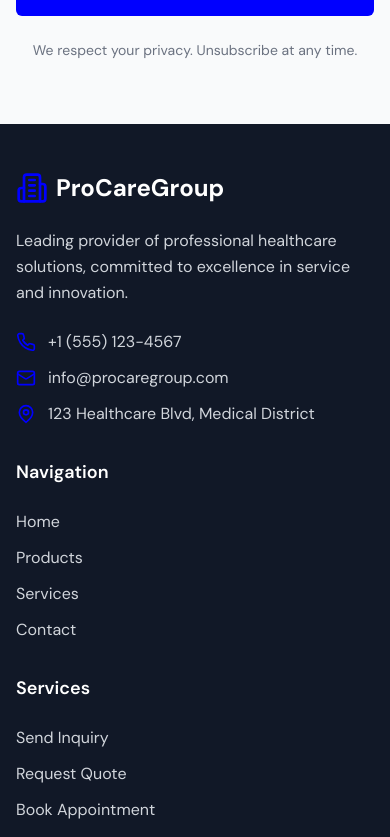
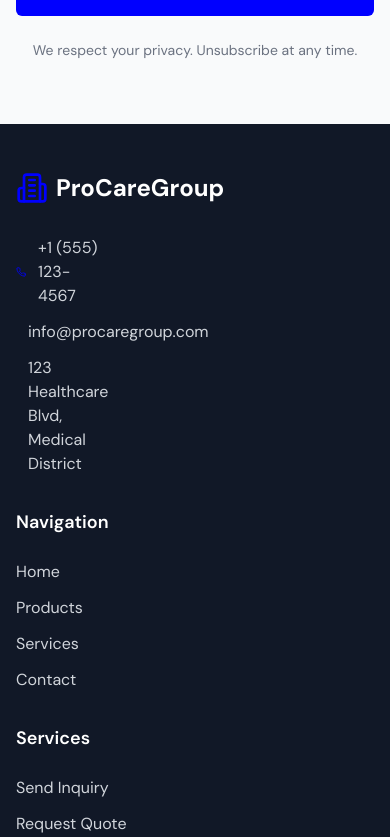
Before and after one commit to ayekotchikpa6/ProCareGroup, a React (Vite) app: page / in a window 390 px wide. Shown: the part 8327-9164 px from the top of the page. Built offline with nearby package versions, Linux system fonts and the light colour scheme.

Commit message:
added style for md screen

```diff
--- a/src/components/Footer.tsx
+++ b/src/components/Footer.tsx
@@ -38,20 +38,24 @@ const Footer: React.FC<FooterProps> = ({ footerLinks, onNavigate }) => {
 
   return (
     <footer className="bg-gray-900 text-primary">
-      <div className="max-w-7xl mx-auto px-4 sm:px-6 lg:px-8 py-12">
-        <div className="grid grid-cols-1 md:grid-cols-2 lg:grid-cols-4 gap-8">
-          {/* Company Info */}
-          <div className="space-y-6">
+      <div className="max-w-8xl mx-auto px-4 sm:px-6 lg:px-8 py-12">
+        <div className="grid grid-cols-1 md:grid-cols-1 lg:grid-cols-2 gap-8">
+          {/* Company */}
+          <div className="flex flex-row space-y-6">
             <div className="flex items-center space-x-2">
               <Building2 className="h-8 w-8 text-secondary" />
               <span className="text-2xl font-bold">ProCareGroup</span>
             </div>
+          </div>
 
-            <p className="text-gray-300 leading-relaxed">
+            {
+            /*<p className="text-gray-300 leading-relaxed">
               Leading provider of professional healthcare solutions,
               committed to excellence in service and innovation.
-            </p>
+            </p>*/
+            }
 
+          <div className='grid grid-cols-4'>
             <div className="space-y-3">
               <div className="flex items-center space-x-3 text-gray-300">
                 <Phone className="h-5 w-5 text-secondary" />
--- a/src/components/Navbar.tsx
+++ b/src/components/Navbar.tsx
@@ -58,7 +58,7 @@ const Navbar: React.FC<NavbarProps> = ({
     <>
       {/* Desktop Navigation */}
       <nav className="bg-primary border-b border-gray-100 sticky top-0 z-50 shadow-sm hidden md:block">
-        <div className="max-w-7xl mx-auto px-4 sm:px-6 lg:px-8">
+        <div className="max-w-8xl mx-auto px-4 sm:px-6 lg:px-8">
           <div className="flex justify-between items-center h-16">
             {/* Logo */}
             <div className="flex items-center">
--- a/tailwind.config.js
+++ b/tailwind.config.js
@@ -16,7 +16,10 @@ export default {
         '22': '5.5rem',
         '26': '6.5rem',
         '30': '7.5rem',
-      }
+      },
+      maxWidth: {
+        '8xl': '90rem', // 1440px
+      },
     },
   },
   plugins: [],
```
